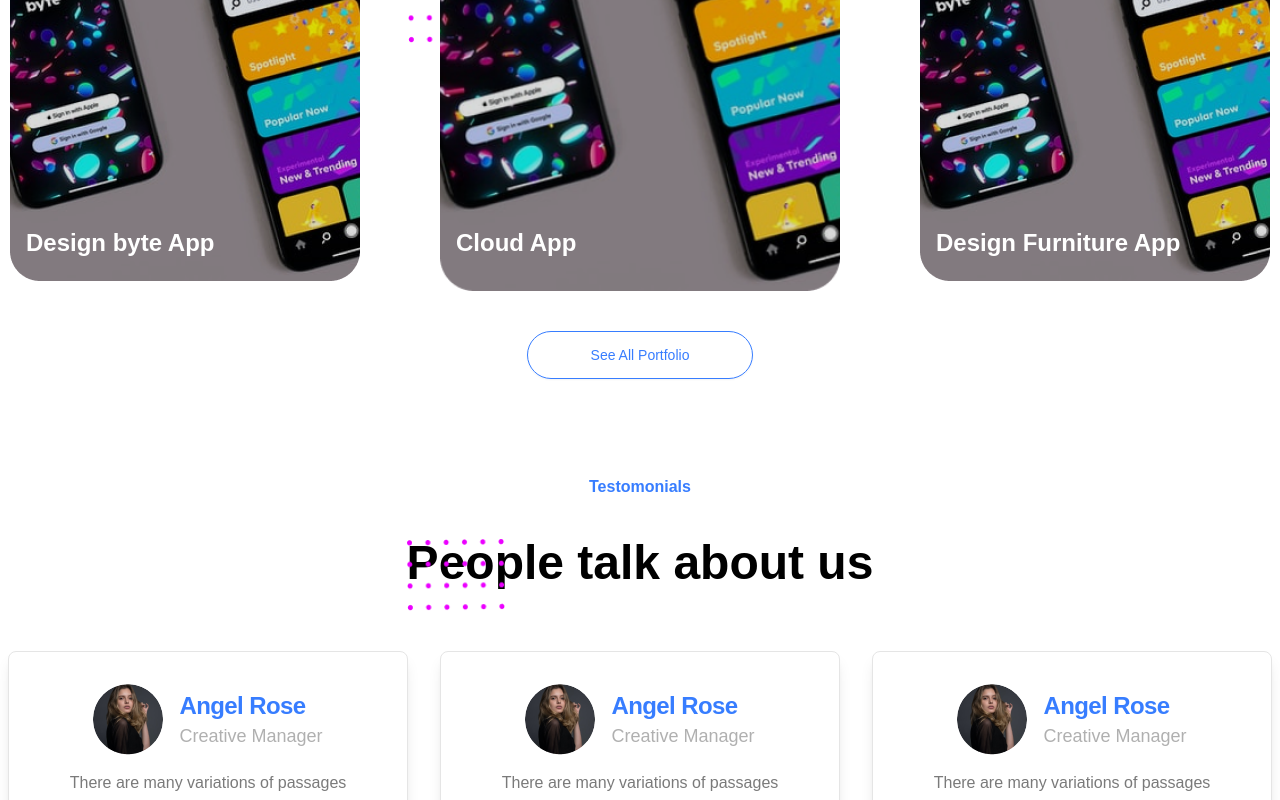
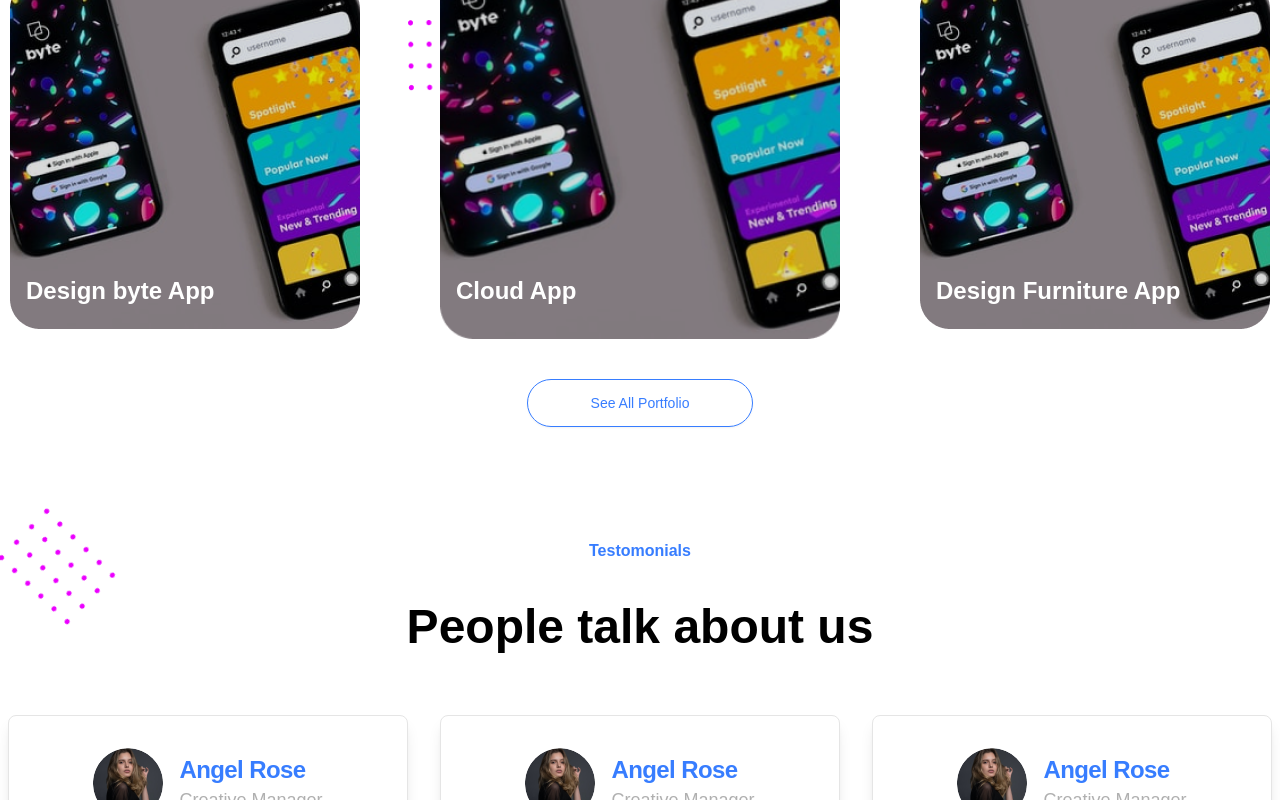
Before and after one commit to prasnaaryal/agencycreative, a Next.js app: page / in a window 1280 px wide. Shown: the part 2778-3578 px from the top of the page. Built offline with nearby package versions, Linux system fonts and the light colour scheme.

Commit message:
image inverted

```diff
--- a/src/pages/components/Testomonials.tsx
+++ b/src/pages/components/Testomonials.tsx
@@ -10,18 +10,17 @@ import {
 
 const Testomonials = () => {
   return (
-    <div className="container flex flex-col text-center items-center justify-center mx-auto p-8">
-      <div className="relative space-y-10">
+    <div className="container relative flex flex-col text-center items-center justify-center mx-auto p-8">
+      <Image
+        className="absolute top-6 left-2 rotate-45"
+        src="/images/Group 2144 copy.png"
+        width={98}
+        height={71}
+        alt="decorative element"
+      />
+      <div className=" space-y-10">
         <p className="text-[#377DFF] font-semibold">Testomonials</p>
         <h1 className="font-bold text-black text-5xl">People talk about us</h1>
-
-        <Image
-          className="absolute top-6 rotate"
-          src="/images/Group 2144 copy.png"
-          width={98}
-          height={71}
-          alt="decorative element"
-        />
       </div>
 
       <div className="mt-16 flex space-x-8">
--- a/src/pages/index.tsx
+++ b/src/pages/index.tsx
@@ -13,7 +13,7 @@ const index = () => {
   return (
     <div>
       <Header />
-      <main className="bg-white space-y-16">
+      <main className="bg-white space-y-20">
         <Banner />
         <AboutUs />
         <OurServices />
```
